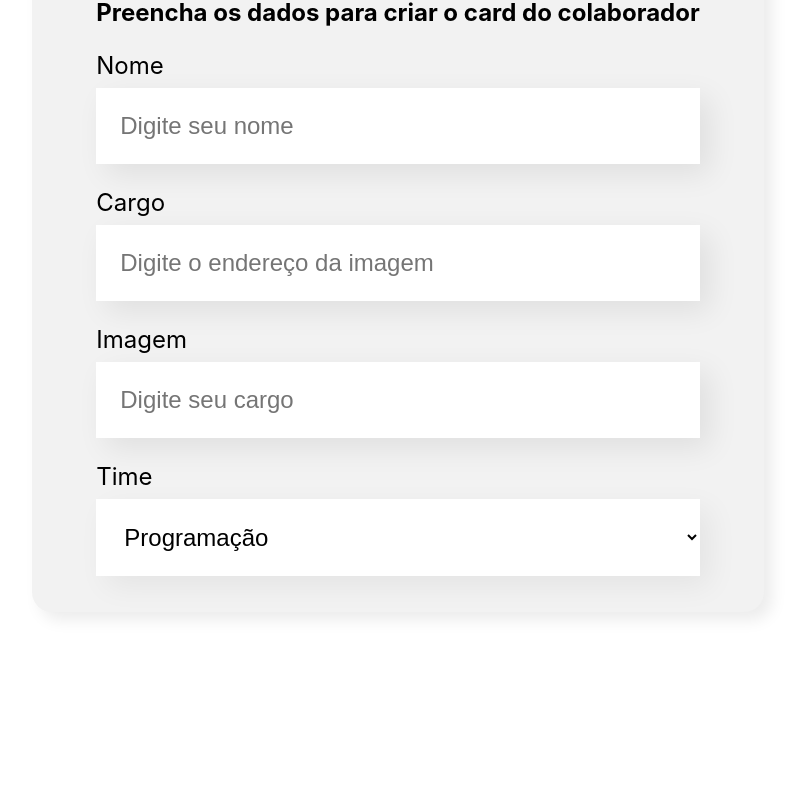
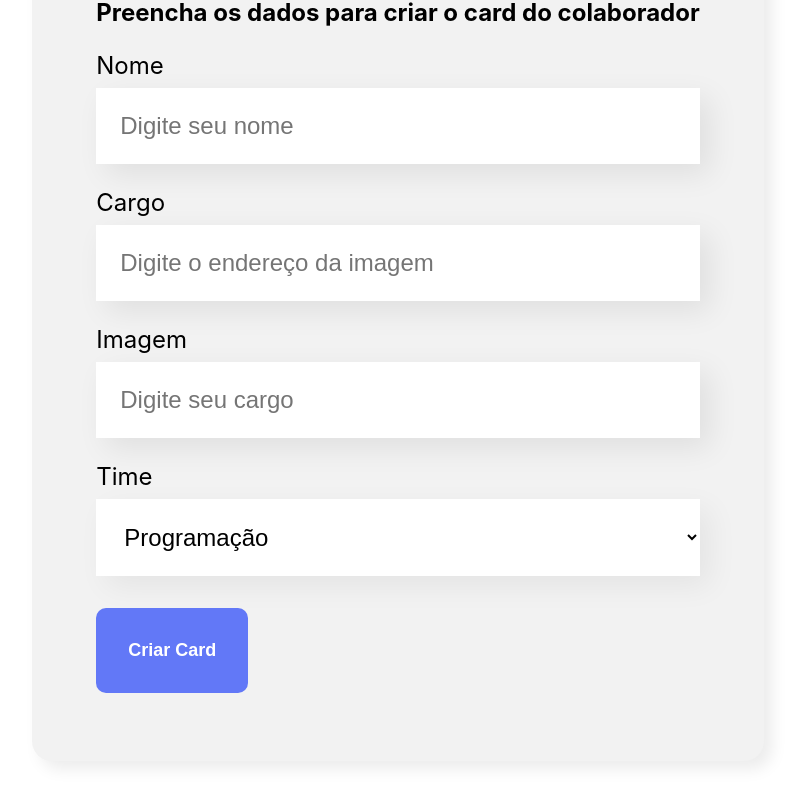
Before and after one commit to victorevh/organo, a React (Create React App) app: page / in a window 1280 px wide. Shown: the part 636-1441 px from the top of the page, without its empty margins (242-1042 px from the left). Before the commit the page ends 1328 px from the top, so only its background shows below. Built offline with nearby package versions, Linux system fonts and the light colour scheme.

Commit message:
Cria componente Button

```diff
--- /dev/null
+++ b/src/components/Button/Button.css
@@ -0,0 +1,15 @@
+.btn {
+    background-color: #6278F7;
+    border-radius: 10px;
+    font-weight: 700;
+    font-size: 18px;
+    padding: 32px;
+    border: none;
+    cursor: pointer;
+    color: #FFF;
+    margin: 32px 0;
+}
+
+.btn:hover {
+    color:#95FFD4
+}
--- /dev/null
+++ b/src/components/Button/index.js
@@ -0,0 +1,9 @@
+import './Button.css'
+
+const Button = (props) => {
+    return (<button className="btn">
+        {props.children}
+    </button>)
+}
+
+export default Button
--- a/src/components/DropdownList/index.js
+++ b/src/components/DropdownList/index.js
@@ -7,7 +7,7 @@ const DropdownList = (props) => {
             <label>
                 {props.label}
             </label>
-            <select>
+            <select required={props.mandatory}>
                     {props.itens.map(item => <option key={item}>{item}</option>)}
             </select>
         </div>
--- a/src/components/Form/index.js
+++ b/src/components/Form/index.js
@@ -1,6 +1,7 @@
 import './Form.css'
 import TextField from '../TextField'
 import DropdownList from '../DropdownList'
+import Button from '../Button'
 
 const Form = () => {
     const team = [
@@ -13,14 +14,23 @@ const Form = () => {
         'Inovação e Gestão'
     ]
 
+    const inSave = (event) => {
+
+        event.preventDefault()
+        console.log('Form sucedido')
+    }
+
     return (
         <section className="forms">
-            <form>
+            <form onSubmit={inSave} >
                 <h2>Preencha os dados para criar o card do colaborador</h2>
-                <TextField label="Nome" placeholder="Digite seu nome" />
-                <TextField label="Cargo" placeholder="Digite o endereço da imagem" />
+                <TextField mandatory={true} label="Nome" placeholder="Digite seu nome" />
+                <TextField mandatory={true} label="Cargo" placeholder="Digite o endereço da imagem" />
                 <TextField label="Imagem" placeholder="Digite seu cargo" />
                 <DropdownList label="Time" itens={team} />
+                <Button>
+                    Criar Card
+                </Button>
             </form>
         </section>
     )
--- a/src/components/TextField/index.js
+++ b/src/components/TextField/index.js
@@ -9,7 +9,7 @@ const TextField = (props) => {
         <label>
          {props.label}
          </label>
-        <input placeholder={placeHolder}/>
+        <input required={props.mandatory} placeholder={placeHolder}/>
        </div>
     )
 }
```
